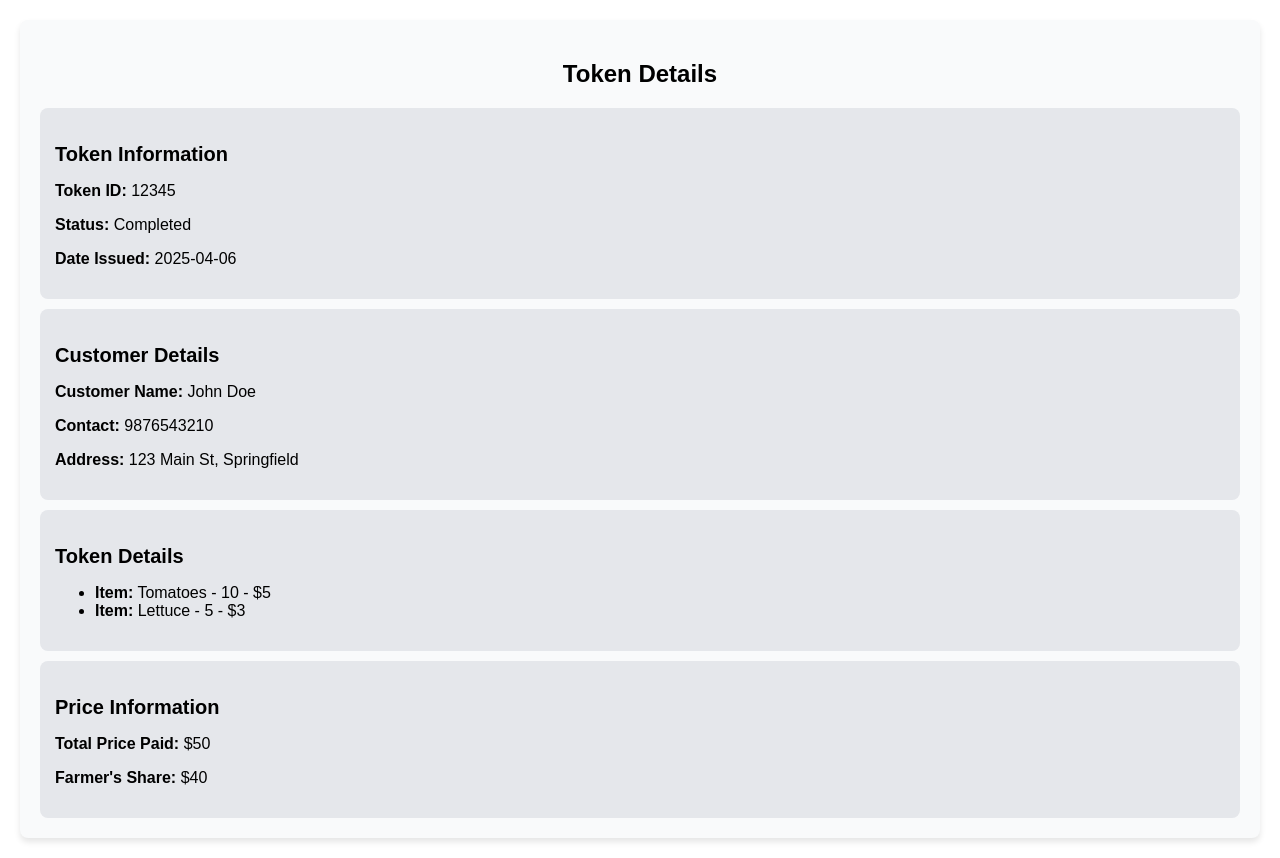
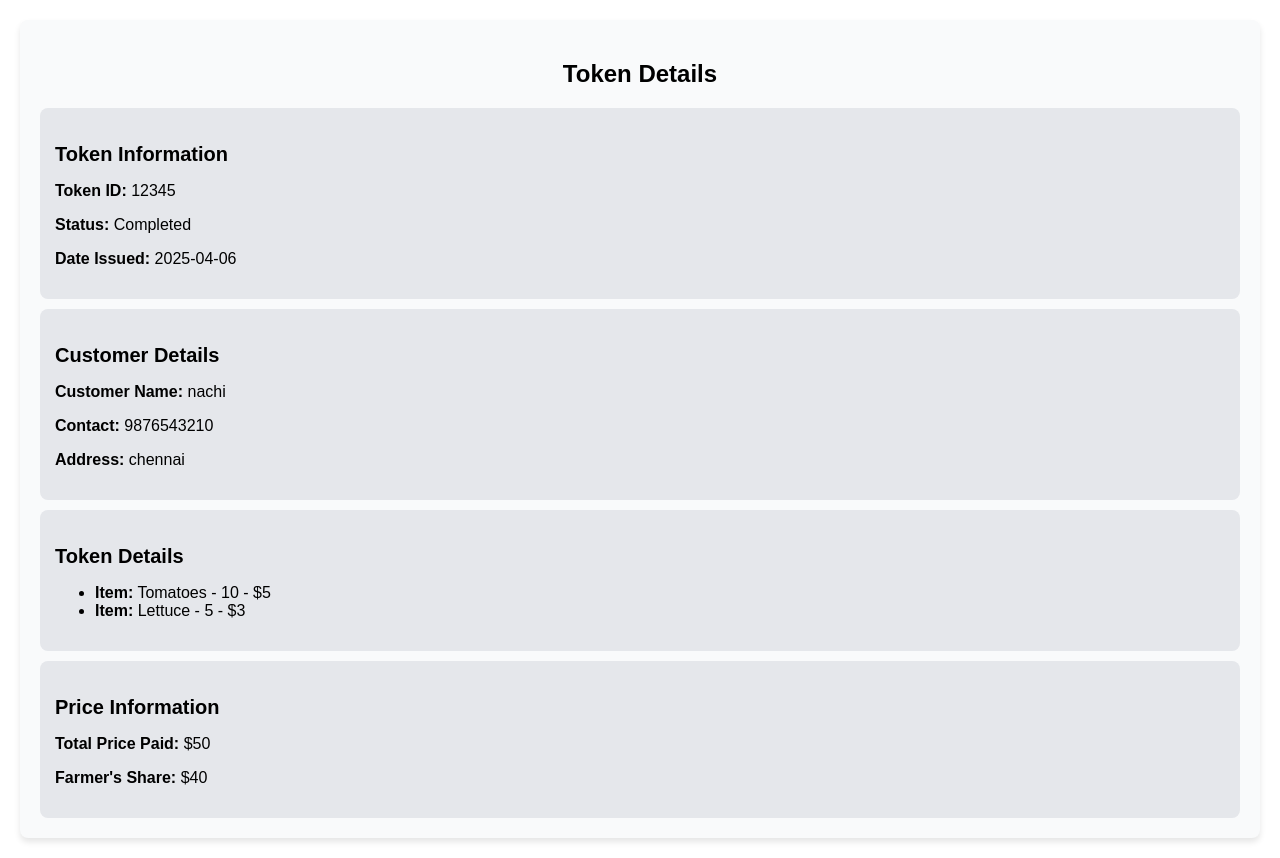
Before and after one commit to SWARNAKARTHIKA/Farm-to-Fork, a React (Create React App) app in the folder frontend/: page /farmer-token-details in a window 1280 px wide. Built offline with nearby package versions, Linux system fonts and the light colour scheme.

Commit message:
Update FarmTokenDetails.js

```diff
--- a/frontend/src/pages/FarmTokenDetails.js
+++ b/frontend/src/pages/FarmTokenDetails.js
@@ -13,9 +13,9 @@ const FarmerTokenDetails = () => {
   };
 
   const customerInfo = {
-    name: 'John Doe',
+    name: 'nachi',
     contact: '9876543210',
-    address: '123 Main St, Springfield',
+    address: 'chennai',
   };
 
   const totalPrice = 50;
```
